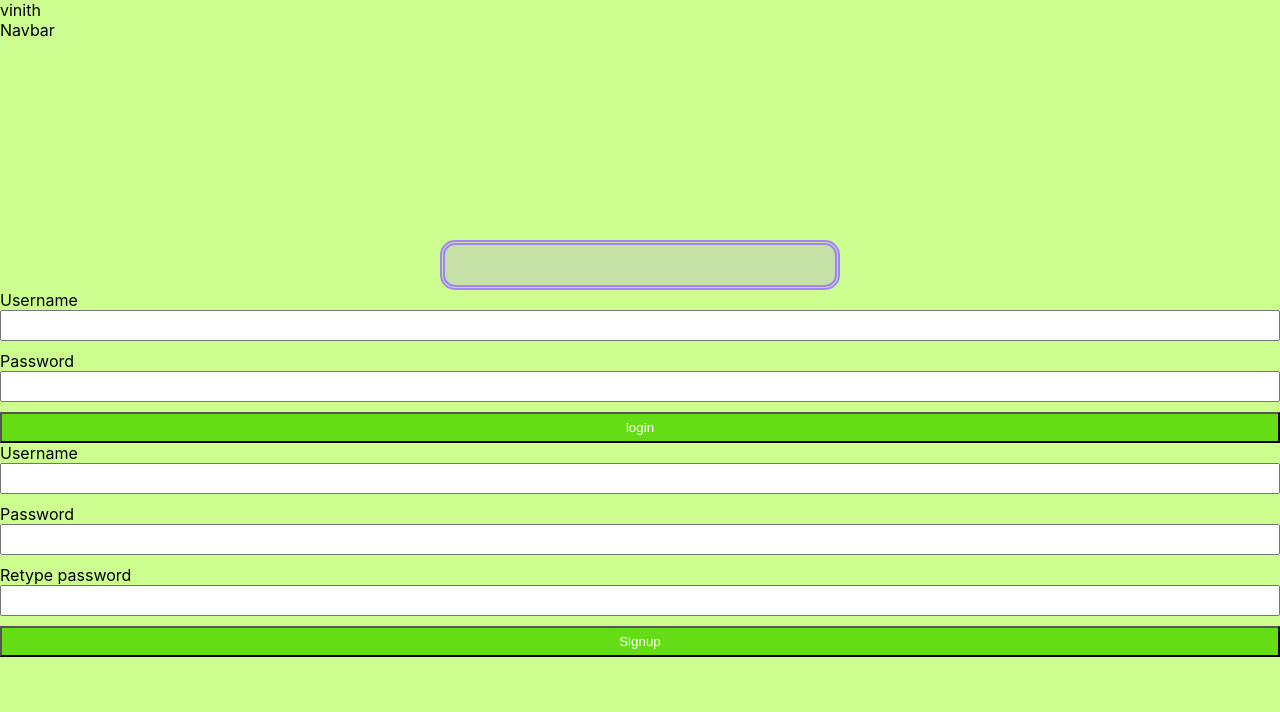
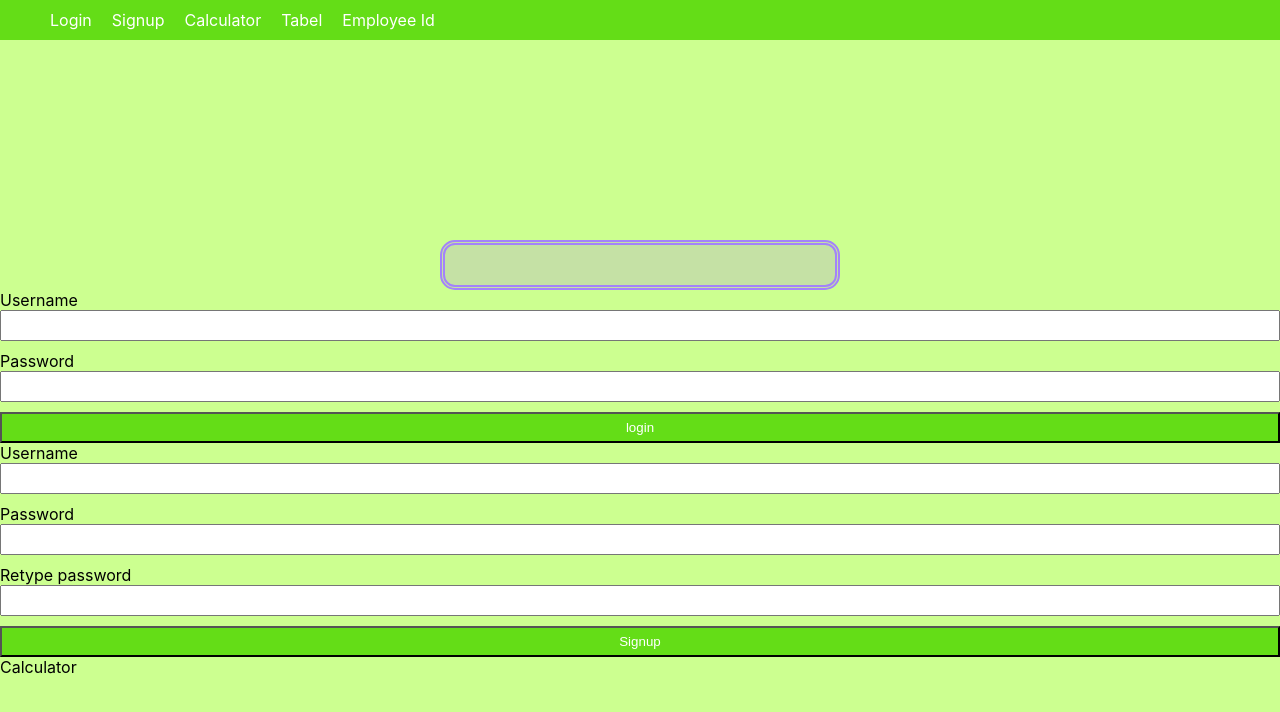
Before and after one commit to Gmv-Anbu/vinith, a React (Create React App) app: page / in a window 1280 px wide. Shown: the top 712 px of the page. Built offline with nearby package versions, Linux system fonts and the light colour scheme.

Commit message:
3 files modified, 2 added

```diff
--- a/src/App.js
+++ b/src/App.js
@@ -2,14 +2,15 @@ import React from 'react';
 import './style.css';
 import Login from './pages/login';
 import Signup from './pages/signup';
+import Calculator from './pages/Calculator';
 import Navbar from './components/navbar';
 function App() {
   return (
     <div>
-      vinith
       <Navbar></Navbar>
       <Login></Login>
       <Signup></Signup>
+      <Calculator></Calculator>
     </div>
   );
 }
--- a/src/components/navbar.jsx
+++ b/src/components/navbar.jsx
@@ -2,7 +2,17 @@ import React from 'react';
 import '../css/navbar.css';
 
 function Navbar() {
-  return <div>Navbar</div>;
+  return (<div>
+   <nav>
+        <ul>
+            <li><a href="./login 2.html"><i className="fa-solid fa-user-secret"></i> login</a></li>
+          <li><a href="./signupsolution.html"><i classNme="fa-solid fa-right-to-bracket"></i> signup</a></li>
+          <li><a href="./calculator.html"><i className="fa-solid fa-calculator"></i> calculator</a></li>
+          <li><a href="./tabel.html"> <i className="fa-solid fa-table"></i> tabel</a></li>
+          <li><a href="./employeeid.html"><i className="fa-solid fa-id-card"></i> employee id</a></li>
+        </ul>
+    </nav>
+  </div>);
 }
 
 export default Navbar;
--- a/src/css/navbar.css
+++ b/src/css/navbar.css
@@ -0,0 +1,19 @@
+nav {
+  background-color: #64dd17;
+}
+body {
+  margin: 0px;
+}
+nav ul {
+  margin: 0px;
+}
+nav li {
+  display: inline-block;
+}
+nav li a {
+  color: white;
+  padding: 10px;
+  display: inline-block;
+  text-decoration: none;
+  text-transform: capitalize;
+}
--- /dev/null
+++ b/src/pages/Calculator.jsx
@@ -0,0 +1,8 @@
+import React from 'react';
+import '../css/calculator.css';
+
+function Calculator() {
+  return <div>Calculator</div>;
+}
+
+export default Calculator;
```
Also changed, not shown: src/css/calculator.css (added).
